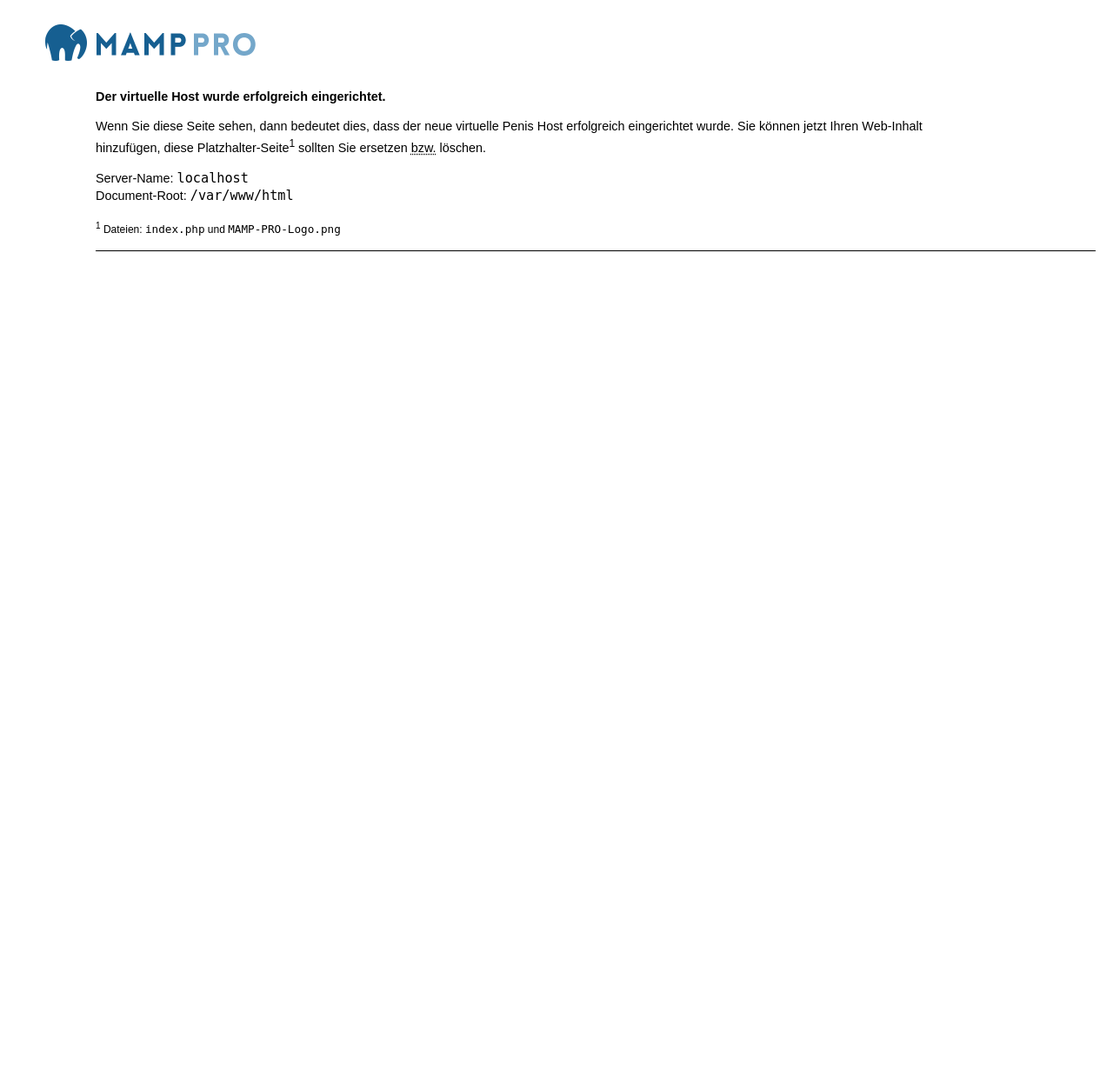
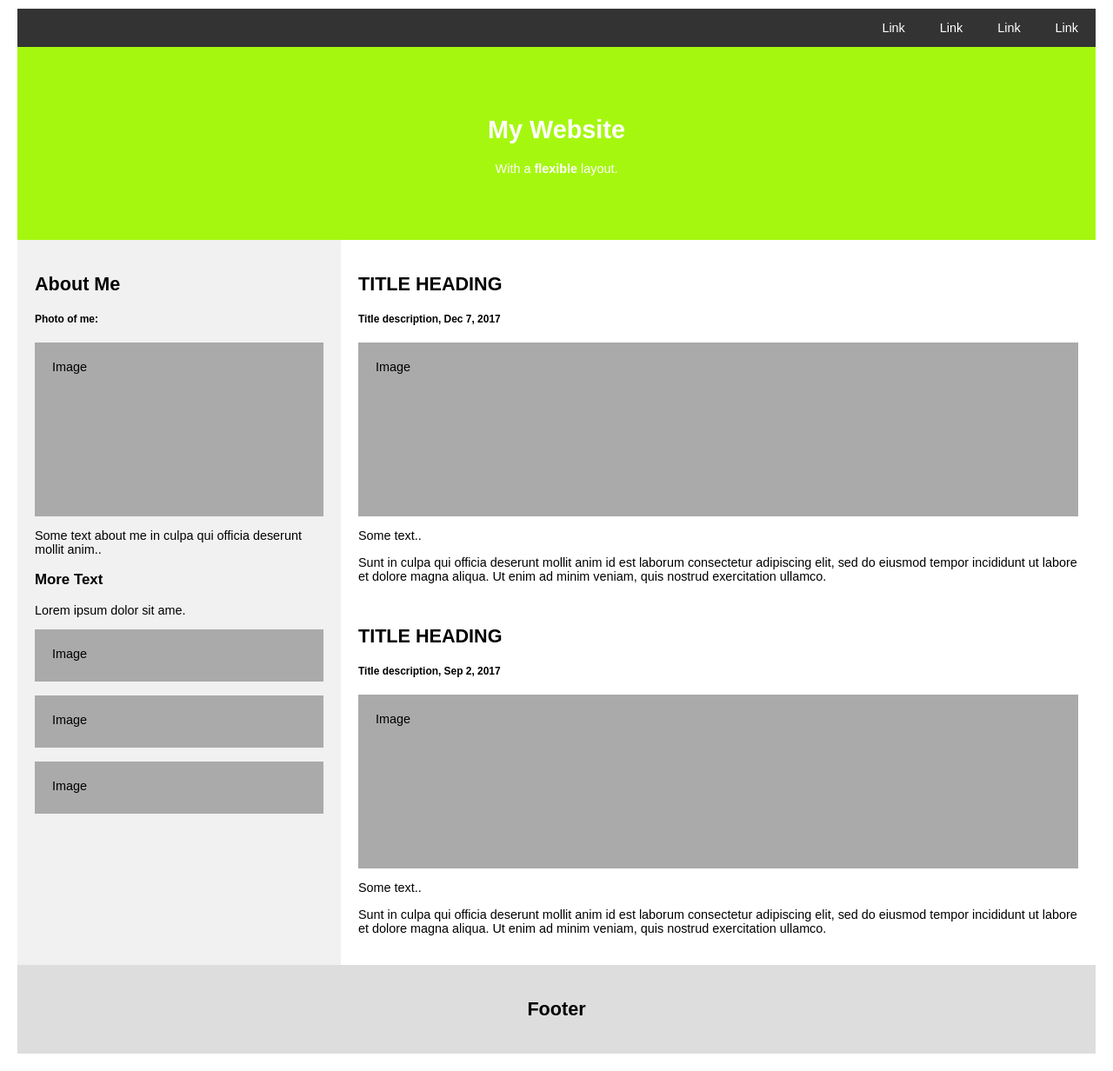
Before and after one commit to DarkPlaymo/WebProgrammierung, a PHP site: page / in a window 1280 px wide. Shown: the whole page at 87% size. Before the commit the page ends 289 px from the top, so only its background shows below. Run offline with PHP 8.4, Linux system fonts and the light colour scheme.

Commit message:
CSS-Template von W3Schools

```diff
--- a/index.php
+++ b/index.php
@@ -1,52 +1,64 @@
-<?php
-	$str_browser_language = !empty($_SERVER['HTTP_ACCEPT_LANGUAGE']) ? strtok(strip_tags($_SERVER['HTTP_ACCEPT_LANGUAGE']), ',') : '';
-	$str_browser_language = !empty($_GET['language']) ? $_GET['language'] : $str_browser_language;
-	switch (substr($str_browser_language, 0,2))
-	{
-		case 'de':
-			$str_language = 'de';
-			break;
-		case 'en':
-			$str_language = 'en';
-			break;
-		default:
-			$str_language = 'en';
-	}
-
-	$arr_available_languages = array();
-	$arr_available_languages[] = array('str_name' => 'English', 'str_token' => 'en');
-	$arr_available_languages[] = array('str_name' => 'Deutsch', 'str_token' => 'de');
-
-	$str_available_languages = (string) '';
-	foreach ($arr_available_languages as $arr_language)
-	{
-		if ($arr_language['str_token'] !== $str_language)
-		{
-			$str_available_languages .= '<a href="'.strip_tags($_SERVER['PHP_SELF']).'?language='.$arr_language['str_token'].'" lang="'.$arr_language['str_token'].'" xml:lang="'.$arr_language['str_token'].'" hreflang="'.$arr_language['str_token'].'">'.$arr_language['str_name'].'</a> | ';
-		}
-	}
-	$str_available_languages = substr($str_available_languages, 0, -3);
-?>
-
+<!-- keine Ahnung für was das ist -->
 <!DOCTYPE html PUBLIC "-//W3C//DTD XHTML 1.0 Strict//EN"
 "http://www.w3.org/TR/xhtml1/DTD/xhtml1-strict.dtd">
 <html xmlns="http://www.w3.org/1999/xhtml">
-<head lang="<?php echo $str_language; ?>" xml:lang="<?php echo $str_language; ?>">
-<meta http-equiv="content-type" content="text/html; charset=utf-8" />
-<title>MAMP PRO</title>
-<link rel="stylesheet" href="styles.css">
+
+<head>
+    <meta http-equiv="content-type" content="text/html; charset=utf-8" />
+    <title>Burger-Love</title>
+    <link rel="stylesheet" href="styles.css">
 </head>
 
 <body>
-    <p><img src="MAMP-PRO-Logo.png" id="logo" alt="MAMP PRO Logo" width="250" height="49" /></p>
 
-    <p class="text"><strong>Der virtuelle <span lang="en" xml:lang="en">Host</span> wurde erfolgreich eingerichtet.</strong></p>
-    <p class="text">Wenn Sie diese Seite sehen, dann bedeutet dies, dass der neue virtuelle Penis <span lang="en" xml:lang="en">Host</span> erfolgreich eingerichtet wurde. Sie können jetzt Ihren <span lang="en" xml:lang="en">Web</span>-Inhalt hinzufügen, diese Platzhalter-Seite<sup><a href="#footnote_1">1</a></sup> sollten Sie ersetzen <abbr title="beziehungsweise">bzw.</abbr> löschen.</p>
-    <p class="text">
-        Server-Name: <samp><?php echo $_SERVER['SERVER_NAME']; ?></samp><br />
-        Document-Root: <samp><?php echo $_SERVER['DOCUMENT_ROOT']; ?></samp>
-    </p>
-    <p class="text" id="footnote_1"><small><sup>1</sup> Dateien: <samp>index.php</samp> und <samp>MAMP-PRO-Logo.png</samp></small></p>
-    <hr />
+    <!-- Navigation Bar -->
+    <div class="navbar">
+        <a href="#">Link</a>
+        <a href="#">Link</a>
+        <a href="#">Link</a>
+        <a href="#">Link</a>
+    </div>
+
+
+    <!-- Header -->
+    <div class="header">
+        <h1>My Website</h1>
+        <p>With a <b>flexible</b> layout.</p>
+    </div>
+
+
+
+    <!-- The flexible grid (content) -->
+    <div class="row">
+        <div class="side">
+            <h2>About Me</h2>
+            <h5>Photo of me:</h5>
+            <div class="fakeimg" style="height:200px;">Image</div>
+            <p>Some text about me in culpa qui officia deserunt mollit anim..</p>
+            <h3>More Text</h3>
+            <p>Lorem ipsum dolor sit ame.</p>
+            <div class="fakeimg" style="height:60px;">Image</div><br>
+            <div class="fakeimg" style="height:60px;">Image</div><br>
+            <div class="fakeimg" style="height:60px;">Image</div>
+        </div>
+        <div class="main">
+            <h2>TITLE HEADING</h2>
+            <h5>Title description, Dec 7, 2017</h5>
+            <div class="fakeimg" style="height:200px;">Image</div>
+            <p>Some text..</p>
+            <p>Sunt in culpa qui officia deserunt mollit anim id est laborum consectetur adipiscing elit, sed do eiusmod tempor incididunt ut labore et dolore magna aliqua. Ut enim ad minim veniam, quis nostrud exercitation ullamco.</p>
+            <br>
+            <h2>TITLE HEADING</h2>
+            <h5>Title description, Sep 2, 2017</h5>
+            <div class="fakeimg" style="height:200px;">Image</div>
+            <p>Some text..</p>
+            <p>Sunt in culpa qui officia deserunt mollit anim id est laborum consectetur adipiscing elit, sed do eiusmod tempor incididunt ut labore et dolore magna aliqua. Ut enim ad minim veniam, quis nostrud exercitation ullamco.</p>
+        </div>
+    </div>
+
+    <!-- Footer -->
+    <div class="footer">
+        <h2>Footer</h2>
+    </div>
 </body>
 </html>
--- a/styles.css
+++ b/styles.css
@@ -6,6 +6,76 @@ body {
     margin: 0;
     padding: 10px 20px 20px 20px;
 }
+
+* {
+    box-sizing: border-box;
+}
+
+/* Header/logo Title */
+.header {
+    padding: 60px;
+    text-align: center;
+    background: #a6f710;
+    color: white;
+}
+
+/* Style the top navigation bar */
+.navbar {
+    display: flex;
+    justify-content: right;
+    background-color: #333;
+}
+
+/* Style the navigation bar links */
+.navbar a {
+    color: white;
+    background-color: #333;
+    padding: 14px 20px;
+    text-decoration: none;
+    text-align: center;
+}
+
+/* Change color on hover */
+.navbar a:hover {
+    background-color: #ddd;
+    color: black;
+}
+
+/* Column container */
+.row {
+    display: flex;
+    flex-wrap: wrap;
+}
+
+/* Create two unequal columns that sits next to each other */
+/* Sidebar/left column */
+.side {
+    flex: 30%;
+    background-color: #f1f1f1;
+    padding: 20px;
+}
+
+/* Main column */
+.main {
+    flex: 70%;
+    background-color: white;
+    padding: 20px;
+}
+
+/* Fake image, just for this example */
+.fakeimg {
+    background-color: #aaa;
+    width: 100%;
+    padding: 20px;
+}
+
+/* Footer */
+.footer {
+    padding: 20px;
+    text-align: center;
+    background: #ddd;
+}
+
 
 samp {
     font-size: 1.3em;
```
